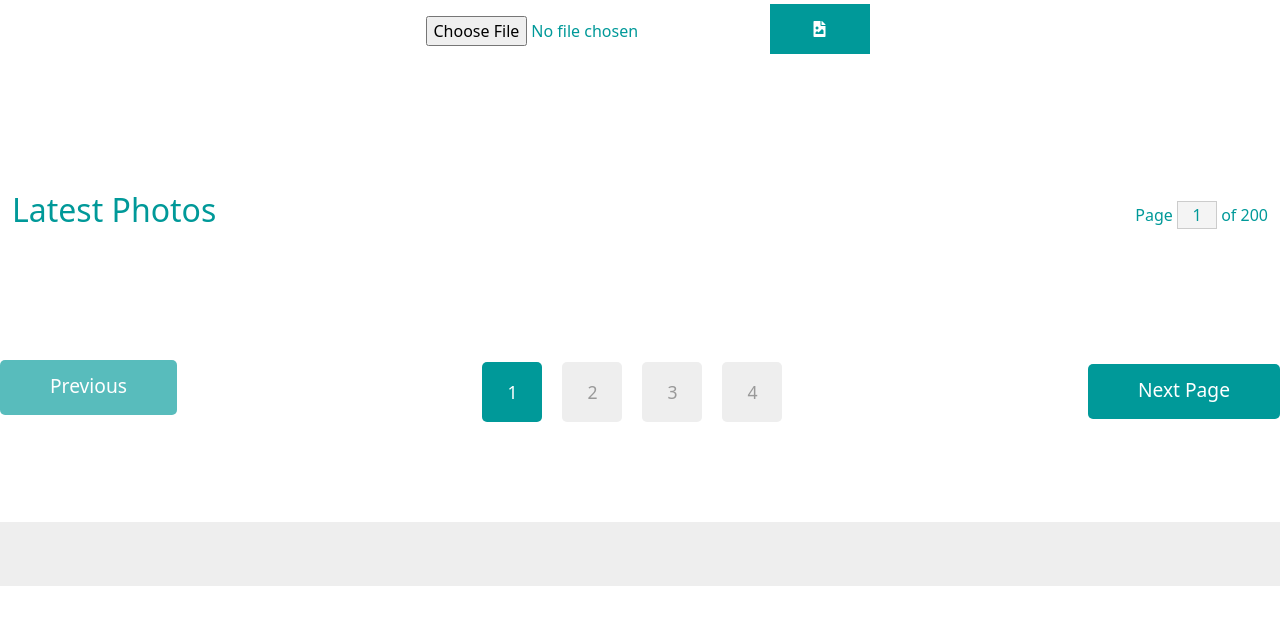
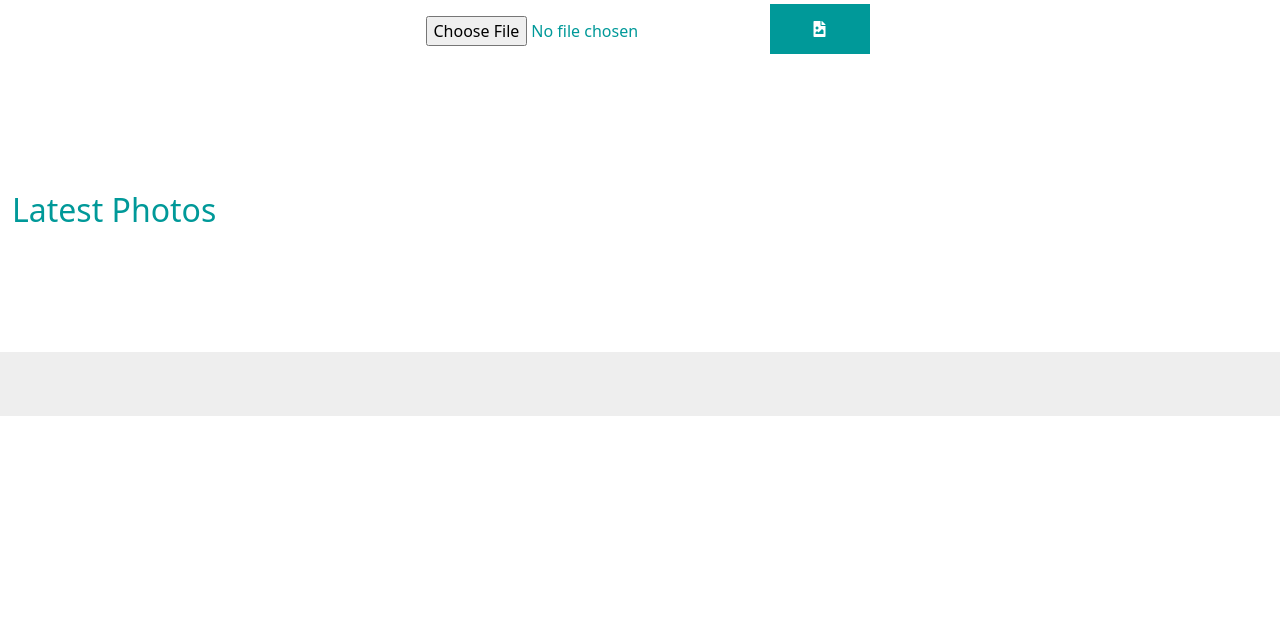
Before and after one commit to karimkohel/RISE, a Django app: page / in a window 1280 px wide. Shown: the part 175-800 px from the top of the page. Run offline with Django 3.2, Linux system fonts and the light colour scheme; data that the repository does not hold is empty; parts of the project's set-up code (start-up, migrations or seed data) failed here and were passed over; some libraries are stand-ins or nearby versions.

Commit message:
cleared some of the page

```diff
--- a/templates/images/index.html
+++ b/templates/images/index.html
@@ -8,6 +8,5 @@
 
     {% include "images/form.html" %}
     {% include "images/results.html" %}
-    {% include "images/paginator.html" %}
 
 {% endblock content %}
--- a/templates/images/paginator.html
+++ /dev/null
@@ -1,12 +0,0 @@
-<div class="row tm-mb-90">
-    <div class="col-12 d-flex justify-content-between align-items-center tm-paging-col">
-        <a href="javascript:void(0);" class="btn btn-primary tm-btn-prev mb-2 disabled">Previous</a>
-        <div class="tm-paging d-flex">
-            <a href="javascript:void(0);" class="active tm-paging-link">1</a>
-            <a href="javascript:void(0);" class="tm-paging-link">2</a>
-            <a href="javascript:void(0);" class="tm-paging-link">3</a>
-            <a href="javascript:void(0);" class="tm-paging-link">4</a>
-        </div>
-        <a href="javascript:void(0);" class="btn btn-primary tm-btn-next">Next Page</a>
-    </div>
-</div>
--- a/templates/images/results.html
+++ b/templates/images/results.html
@@ -3,11 +3,7 @@
         <h2 class="col-6 tm-text-primary">
             Latest Photos
         </h2>
-        <div class="col-6 d-flex justify-content-end align-items-center">
-            <form action="" class="tm-text-primary">
-                Page <input type="text" value="1" size="1" class="tm-input-paging tm-text-primary"> of 200
-            </form>
-        </div>
+
     </div>
 
     <div class="row tm-mb-90 tm-gallery">
```
